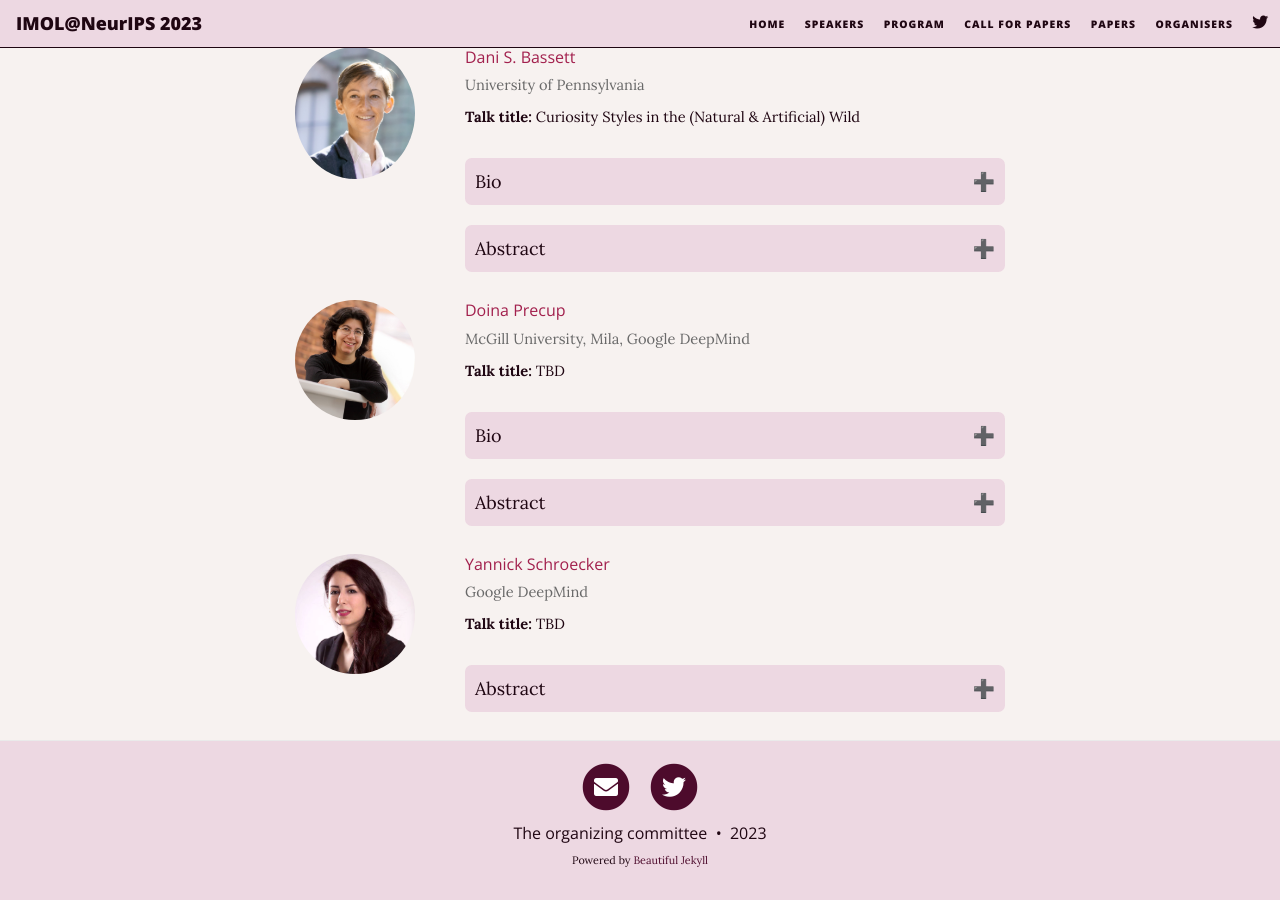
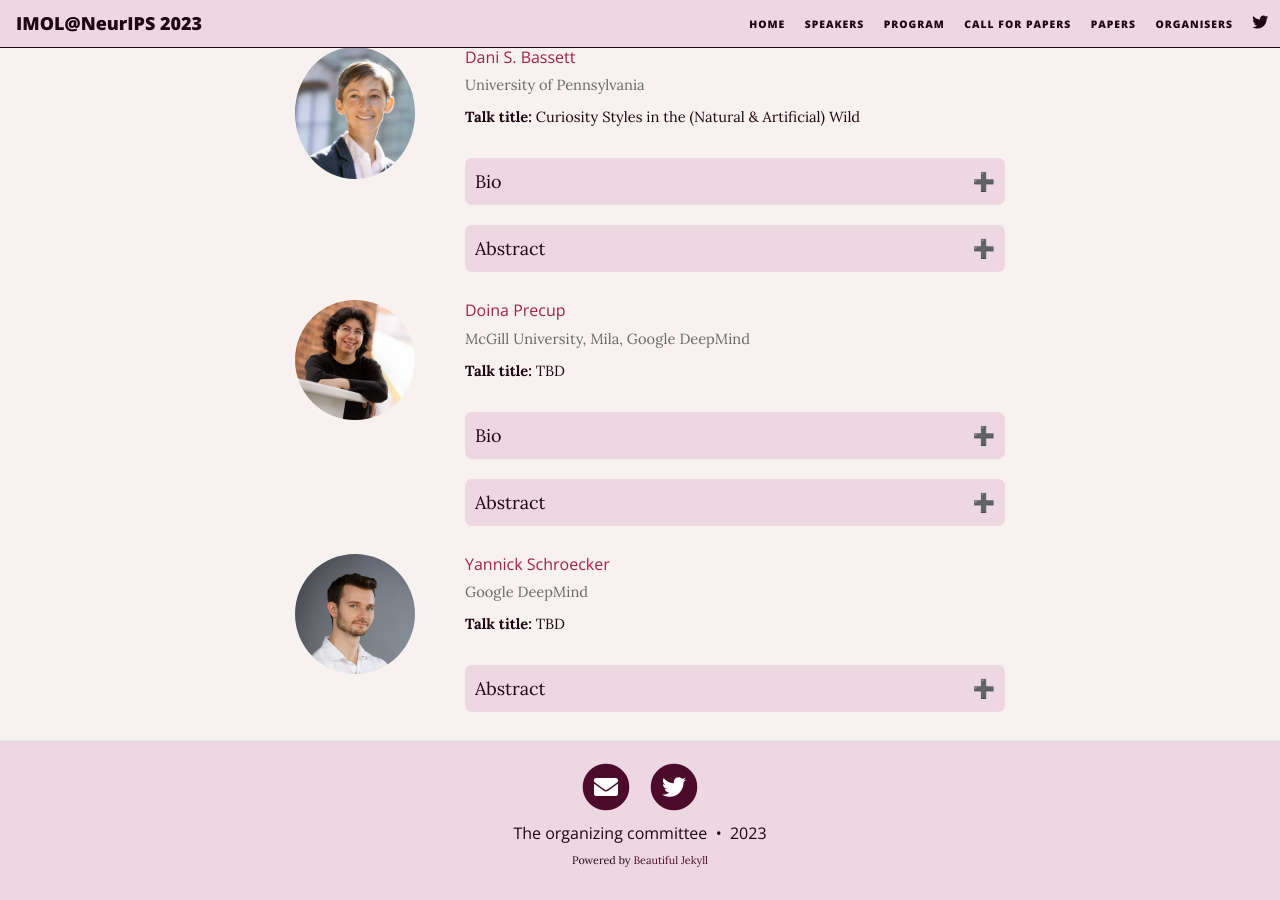
Before and after one commit to nmady/imol-workshop.github.io, a Jekyll site: the page built from speakers.md, in a window 1280 px wide and 900 px high, scrolled down 1198 px. Built offline with Jekyll 4.4.1, drawn with Linux system fonts in a browser that asks for light colours; nearby versions of some CDN libraries.

Commit message:
update speakers

```diff
--- a/speakers.md
+++ b/speakers.md
@@ -243,7 +243,7 @@ of Canada, noted for her fundamental contributions to reinforcement learning. Dr
 
     <div class="frame">
 
-      <img class="speaker-img" src='/assets/img/feryal.png'>
+      <img class="speaker-img" src='/assets/img/yannick.jpg'>
 
     </div>
 
@@ -251,7 +251,7 @@ of Canada, noted for her fundamental contributions to reinforcement learning. Dr
 
   <div class="col-9">
 
-    <h4> <a href="https://feryal.github.io/" target="_blank"> Yannick  Schroecker</a></h4>
+    <h4> <a href="https://sites.gatech.edu/yannickschroecker/" target="_blank"> Yannick  Schroecker</a></h4>
 
     <p class='speaker-affiliation'> Google DeepMind </p>
 
```
Also changed, not shown: assets/img/yannick.jpg (added).
